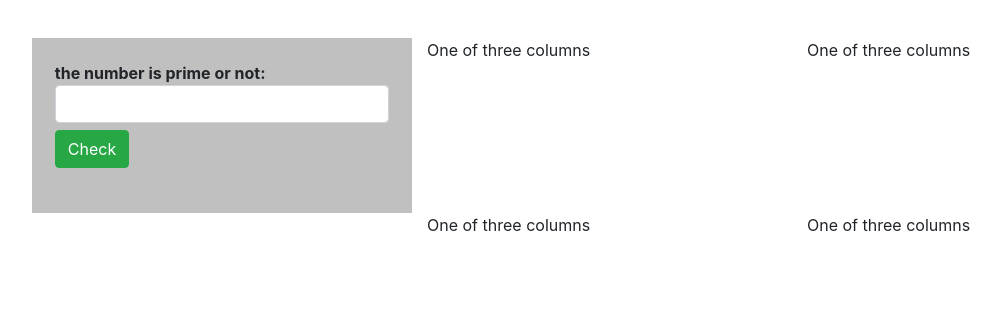
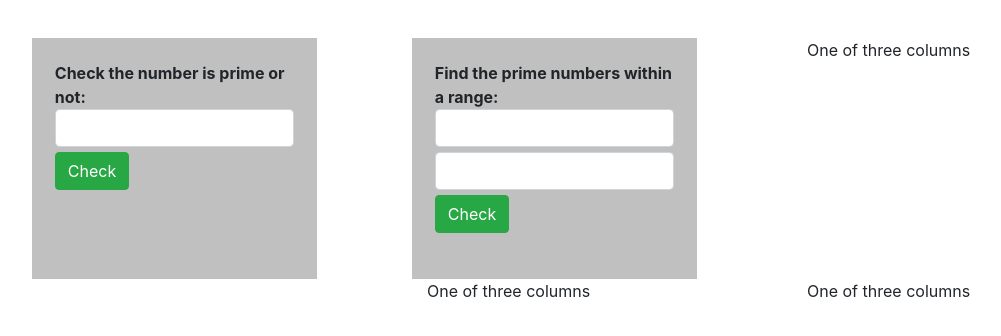
Before and after one commit to Sajid16/Javascript_Practice, a plain HTML site: page web.html in a window 1280 px wide. Shown: the whole page, without its empty margins (38-1039 px from the left). Drawn offline with nearby package versions, Linux system fonts and the light colour scheme.

Commit message:
range of prime numbers added to web

```diff
--- a/main.css
+++ b/main.css
@@ -6,3 +6,7 @@
 #prime_result{
     font-weight: bold;
 }
+
+#prime_result_range{
+    font-weight: bold;
+}
--- a/main.js
+++ b/main.js
@@ -2,18 +2,47 @@ function check_prime() {
     var num1, c = 0;
     num1 = document.getElementById("num1").value;
     // console.log(num1)
-    for( var i = 2; i<= num1/2; i++){
-        if(num1 % i == 0){
+    for (var i = 2; i <= num1 / 2; i++) {
+        if (num1 % i == 0) {
             c++;
             break;
         }
     }
-    if(c == 0 && num1 != 1){
+    if (c == 0 && num1 != 1) {
         var msg = "The given number is a prime number";
         document.getElementById("prime_result").innerHTML = msg;
     }
-    else{
+    else {
         var msg = "The given number is not a prime number";
         document.getElementById("prime_result").innerHTML = msg;
     }
 }
+
+function find_prime_in_range() {
+    var num1, c, d = 0, prime = [];
+    var msg = "The prime numbers within the given range are ";
+    num1 = document.getElementById("num1").value;
+    num2 = document.getElementById("num2").value;
+    // console.log(num1)
+    document.getElementById("message").innerHTML = msg;
+    for (var j = num1; j <= num2; j++) {
+        c = 0;
+        for (var i = 2; i <= j / 2; i++) {
+            if (j % i == 0) {
+                c++;
+                break;
+            }
+        }
+        if (c == 0 && j != 1) {
+            prime[d] = j;
+            d++;
+        }
+    }
+
+    var temp = "";
+    for (var i = 0; i < prime.length; i++) {
+        temp += prime[i] + ' ';
+        console.log(prime[i])
+    }
+    document.getElementById("prime_result_range").innerHTML = temp;
+}
--- a/web.html
+++ b/web.html
@@ -14,15 +14,29 @@
     <section>
         <div class="container" style="padding-top: 3%">
             <div class="row">
-                <div class="col-sm-12 col-lg-4 find_prime">
-                    <strong>the number is prime or not:</strong><input type="text" id="num1" class="form-control" style="margin-bottom: 2%">
-                    <button type="button" class="btn btn-success" onclick="check_prime()" style="margin-bottom: 2%">Check</button>
+                <div class="col-sm-11 col-lg-3 find_prime">
+                    <strong>Check the number is prime or not:</strong><input type="text" id="num1" class="form-control"
+                        style="margin-bottom: 2%">
+                    <button type="button" class="btn btn-success" onclick="check_prime()"
+                        style="margin-bottom: 3%">Check</button>
                     <p id="prime_result"></p>
                 </div>
-                <div class="col-sm-12 col-lg-4">
-                    One of three columns
+                <div class="col-sm-1 col-lg-1">
+
                 </div>
-                <div class="col-sm-12 col-lg-4">
+                <div class="col-sm-11 col-lg-3 find_prime">
+                    <strong>Find the prime numbers within a range:</strong>
+                    <input type="text" id="num1" class="form-control" style="margin-bottom: 2%">
+                    <input type="text" id="num2" class="form-control" style="margin-bottom: 2%">
+                    <button type="button" class="btn btn-success" onclick="find_prime_in_range()"
+                        style="margin-bottom: 3%">Check</button>
+                    <p id="message"></p>
+                    <p id="prime_result_range"></p>
+                </div>
+                <div class="col-sm-1 col-lg-1">
+
+                    </div>
+                <div class="col-sm-11 col-lg-3">
                     One of three columns
                 </div>
             </div>
```
